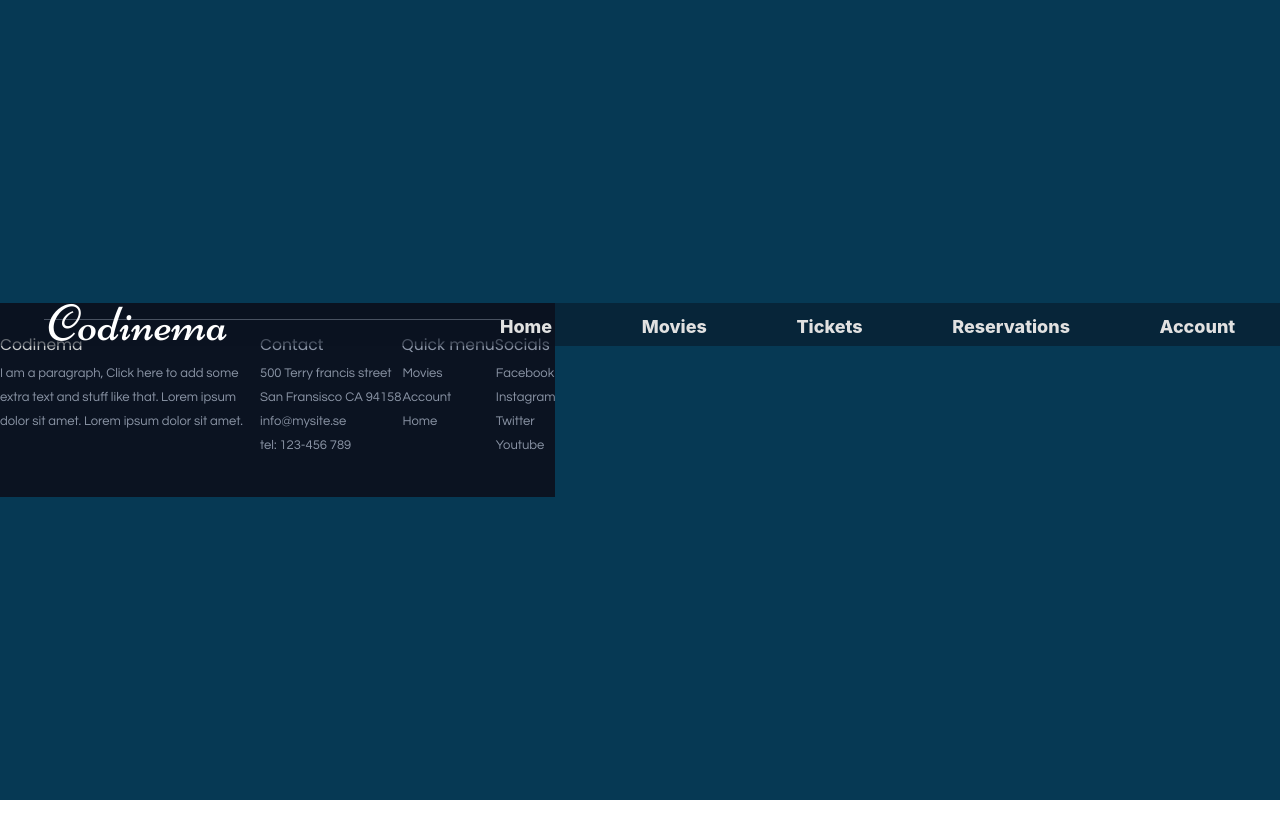
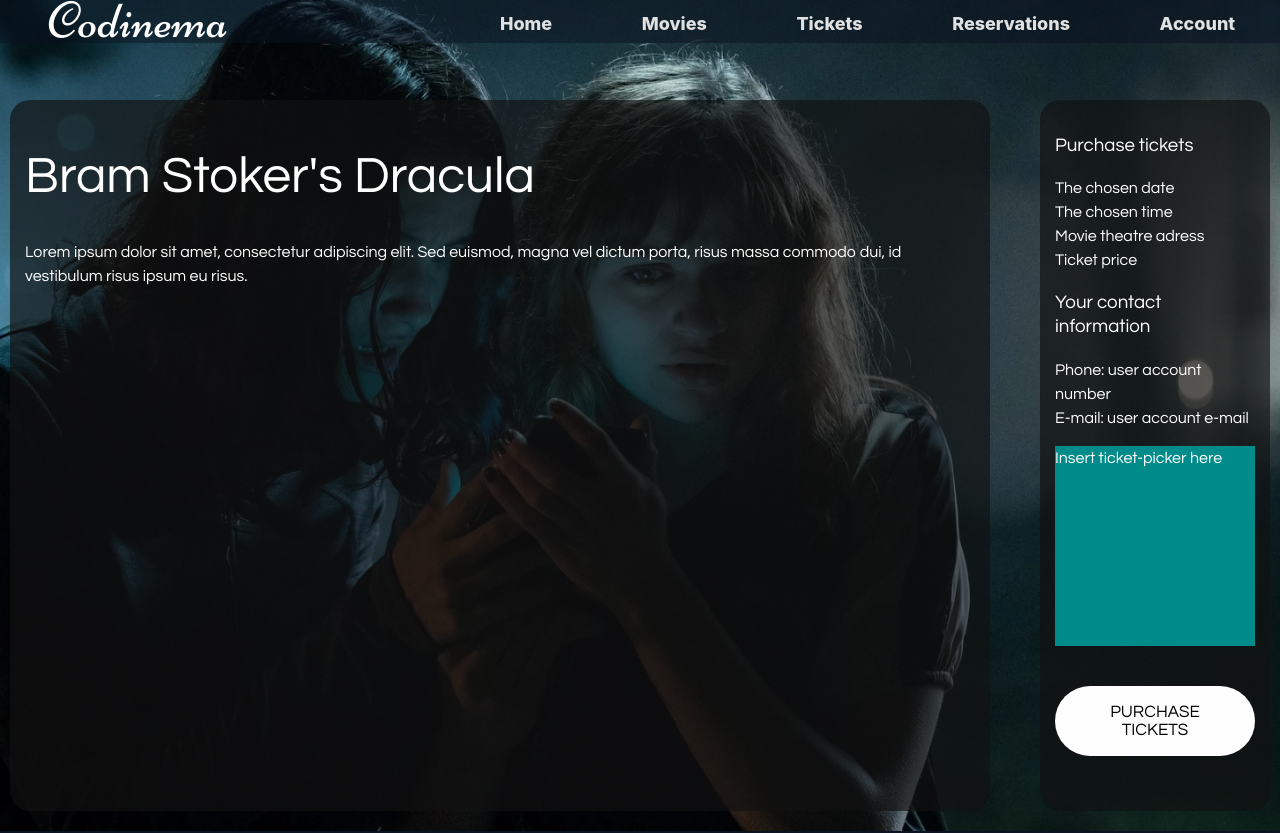
Before and after one commit to RogeSocial/cinema-project, a React (Vite) app in the folder client/: page /movies/1 in a window 1280 px wide. Shown: the top 833 px of the page. Before the commit the page ends 800 px from the top, so only its background shows below. Built offline with nearby package versions, Linux system fonts and the light colour scheme; a web font is replaced by a local one.

Commit message:
Manuel movie linking and data fix

```diff
--- a/client/src/components/MovieList.jsx
+++ b/client/src/components/MovieList.jsx
@@ -1,3 +1,6 @@
+import { useState } from "react";
+import { Link } from "react-router-dom";
+
 export default function ({ movies }) {
   return (
     <>
@@ -5,7 +8,9 @@ export default function ({ movies }) {
 
         <div className="movie-list" key={movie.id}>
           <h3> {movie.title} </h3>
-          <img src={movie.image} alt="a picture of a movie" />
+          <Link
+  to={`${movie.id}`}
+><img src={movie.image} alt="a picture of a movie" /></Link>
         </div>
 
       ))}
--- a/client/src/components/TicketForm.jsx
+++ b/client/src/components/TicketForm.jsx
@@ -1,15 +1,17 @@
 import React from 'react';
+import { useParams } from 'react-router-dom';
 import '../CSS/ticket-form.css'
-import ticketImage from '../images/ticket.jpg';
+import { movieArray } from './MovieData';
 
-export default function TicketForm(props) {
-
+export default function TicketForm() {
+    const movieId = useParams().id
+    const movie = movieArray.find(m=>m.id == movieId)
     return (
         <div className={"ticket-form-page"}>
             <div className={"ticket-form-box form-row"}>
 
                 <div className={"movie-details"}>
-                    <h1>Name of the movie (props.movieName) {props.moviename}</h1>
+                    <h1>{movie.title}</h1>
                     <p>Lorem ipsum dolor sit amet, consectetur adipiscing elit. Sed euismod, magna vel dictum porta,
                         risus massa commodo dui, id vestibulum risus ipsum eu risus.</p>
                 </div>
@@ -17,8 +19,8 @@ export default function TicketForm(props) {
                     <h3>Purchase tickets</h3>
 
                     <ul className='ticket-list'>
-                        <li>The chosen date {props.date}</li>
-                        <li>The chosen time {props.time}</li>
+                        <li>The chosen date </li>
+                        <li>The chosen time </li>
                         <li>Movie theatre adress</li>
                         <li>Ticket price</li>
                     </ul>
--- a/client/src/main.jsx
+++ b/client/src/main.jsx
@@ -31,6 +31,7 @@ ReactDOM.createRoot(document.getElementById('root')).render(
                 <Route path="/" element={<Mainpage />} />
                 <Route path="calender" element={<Calender />} />
                 <Route path="movies" element={<Movies />} />
+                <Route path="movies/:id" element={<TicketForm />} />
                 <Route path="tickets" element={<Tickets />} />
                 <Route path="reservations" element={<Reservations />} />
 
```
